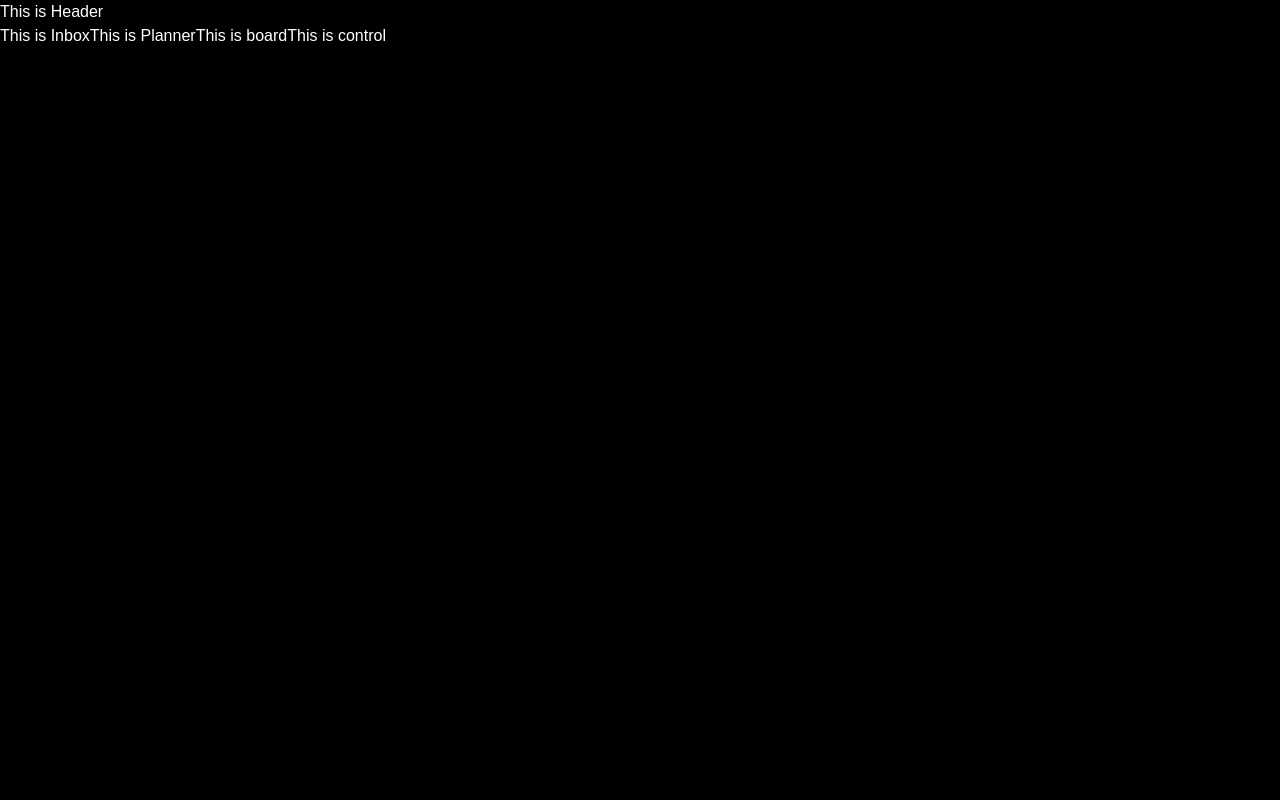
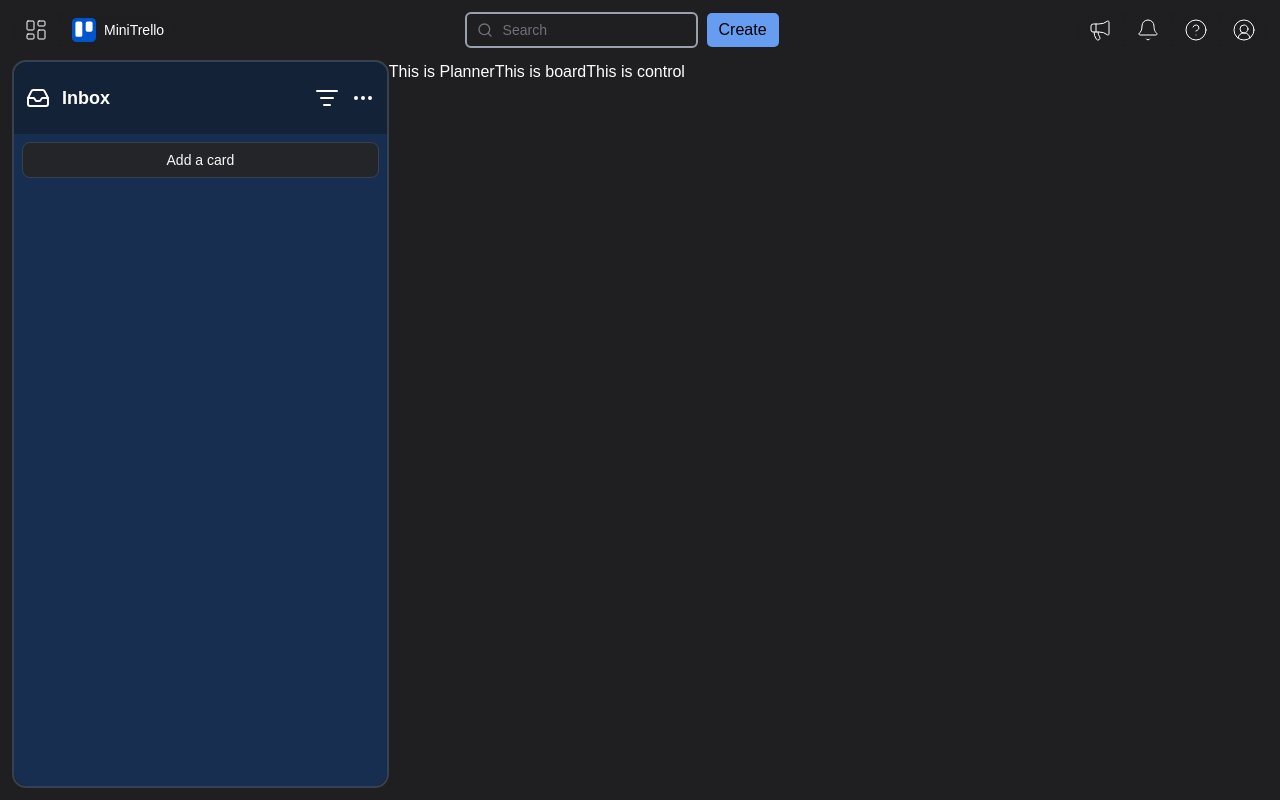
Before and after one commit to AbdallaAlhag/mini-trello, a React (Vite) app: page / in a window 1280 px wide. Built offline with nearby package versions, Linux system fonts and the light colour scheme.

Commit message:
Add header front end

```diff
--- a/package.json
+++ b/package.json
@@ -11,6 +11,7 @@
   },
   "dependencies": {
     "@fontsource-variable/geist": "^5.2.9",
+    "@fontsource-variable/inter": "^5.2.8",
     "@fontsource-variable/roboto": "^5.2.10",
     "@tailwindcss/vite": "^4.3.1",
     "class-variance-authority": "^0.7.1",
--- /dev/null
+++ b/pnpm-workspace.yaml
@@ -0,0 +1,2 @@
+minimumReleaseAgeExclude:
+  - lucide-react@1.21.0
--- a/src/App.tsx
+++ b/src/App.tsx
@@ -6,9 +6,9 @@ import { Control } from "./components/features/control";
 
 function App() {
   return (
-    <div className="fixed inset-0 w-screen h-screen bg-black text-white antialiased m-0 p-0 flex flex-col">
+    <div className="fixed inset-0 w-screen h-screen bg-[#1F1F21] text-white antialiased m-0 p-3 flex flex-col gap-3">
       <Header />
-      <main className="flex">
+      <main className="flex h-full">
         <Inbox />
         <Planner />
         <Board />
--- a/src/components/features/header/index.tsx
+++ b/src/components/features/header/index.tsx
@@ -1,3 +1,77 @@
+import { Button } from "@/components/ui/button";
+import { Input } from "@/components/ui/input";
+import {
+  Bell,
+  CircleQuestionMark,
+  CircleUserRound,
+  LayoutDashboard,
+  Megaphone,
+  Search,
+  SquareKanban,
+} from "lucide-react";
+
 export function Header() {
-  return <p>This is Header</p>;
+  const iconStyle = "size-6 stroke-1";
+  return (
+    <div className="flex items-center justify-between">
+      <div className="flex">
+        <Button variant="trello" size="trelloNav">
+          <LayoutDashboard className={iconStyle} />
+        </Button>
+        <Button variant="trello" size="trelloNav">
+          <svg
+            role="img"
+            viewBox="0 0 24 24"
+            className="size-6 mr-2"
+            xmlns="http://w3.org"
+          >
+            <title>Trello</title>
+            {/* 1. Main Outer Container - Filled Blue */}
+            <path
+              fill="#0055cc"
+              d="M19.43 0H4.57A4.58 4.58 0 0 0 0 4.57v14.86A4.58 4.58 0 0 0 4.57 24h14.86A4.58 4.58 0 0 0 24 19.43V4.57A4.58 4.58 0 0 0 19.43 0z"
+            />
+            {/* 2. Left Short Column - Filled White */}
+            <path
+              fill="#ffffff"
+              d="M8.57 3.43H5.15A1.72 1.72 0 0 0 3.43 5.15v12a1.72 1.72 0 0 0 1.72 1.72h3.42a1.72 1.72 0 0 0 1.72-1.72v-12a1.72 1.72 0 0 0-1.72-1.72z"
+            />
+            {/* 3. Right Tall Column - Filled White */}
+            <path
+              fill="#ffffff"
+              d="M18.85 3.43h-3.42a1.72 1.72 0 0 0-1.72 1.72v6.85a1.72 1.72 0 0 0 1.72 1.72h3.42a1.72 1.72 0 0 0 1.72-1.72V5.15a1.72 1.72 0 0 0-1.72-1.72z"
+            />
+          </svg>
+          <span>MiniTrello</span>
+        </Button>
+      </div>
+      <div className="flex">
+        <div className="relative w-full max-w-sm">
+          <Search className="absolute left-3 top-1/2 h-4 w-4 -translate-y-1/2 text-muted-foreground pointer-events-none" />
+          <Input
+            type="search"
+            placeholder="Search"
+            className="w-full pl-9 pr-3 py-2 rounded-sm bg-transparent border-2 border-gray-400 text-sm text-white focus-visible:border-blue-300 focus-visible:ring-0 focus-visible:ring-offset-0 placeholder:text-muted-foreground"
+          />
+        </div>
+        <Button className="bg-[#669DF1] hover:bg-[#86B0FF] rounded-sm mx-2 text-black font-normal text-md">
+          Create
+        </Button>
+      </div>
+      <div className="flex">
+        <Button variant="trello" size="trelloNav">
+          <Megaphone className="size-6 stroke-1" />
+        </Button>
+        <Button variant="trello" size="trelloNav">
+          <Bell className="size-6 stroke-1" />
+        </Button>
+        <Button variant="trello" size="trelloNav">
+          <CircleQuestionMark className="size-6 stroke-1" />
+        </Button>
+        <Button variant="trello" size="trelloNav">
+          <CircleUserRound className="size-6 stroke-1 " />
+        </Button>
+      </div>
+    </div>
+  );
 }
--- a/src/components/features/inbox/index.tsx
+++ b/src/components/features/inbox/index.tsx
@@ -1,3 +1,26 @@
+import { Button } from "@/components/ui/button";
+import { Ellipsis, Inbox as InboxIcon, ListFilter } from "lucide-react";
+// scroll area
 export function Inbox() {
-  return <p>This is Inbox</p>;
+  const cards = ["hw", "run", "fix car", "film edit"];
+  return (
+    <div className="flex flex-col border-2 border-solid border-gray-700 rounded-xl w-[30%]">
+      <header className="flex items-center justify-between bg-[#142238] rounded-t-xl h-20">
+        <div className="flex p-3 gap-3 items-center">
+          <InboxIcon />
+          <span className="font-bold text-lg">Inbox</span>
+        </div>
+        <div className="flex p-3 gap-3">
+          <ListFilter />
+          <Ellipsis />
+        </div>
+      </header>
+      {/* scroll area, add card button, then create cards component */}
+      <main className="bg-[#182E51] h-full rounded-b-xl flex flex-col p-2">
+        <Button className="bg-[#242528] border border-gray-700!">
+          Add a card
+        </Button>
+      </main>
+    </div>
+  );
 }
--- a/src/components/ui/button.tsx
+++ b/src/components/ui/button.tsx
@@ -1,11 +1,11 @@
-import * as React from "react"
-import { cva, type VariantProps } from "class-variance-authority"
-import { Slot } from "radix-ui"
+import * as React from "react";
+import { cva, type VariantProps } from "class-variance-authority";
+import { Slot } from "radix-ui";
 
-import { cn } from "@/lib/utils"
+import { cn } from "@/lib/utils";
 
 const buttonVariants = cva(
-  "group/button inline-flex shrink-0 items-center justify-center rounded-4xl border border-transparent bg-clip-padding text-sm font-medium whitespace-nowrap transition-all outline-none select-none focus-visible:border-ring focus-visible:ring-3 focus-visible:ring-ring/30 active:not-aria-[haspopup]:translate-y-px disabled:pointer-events-none disabled:opacity-50 aria-invalid:border-destructive aria-invalid:ring-3 aria-invalid:ring-destructive/20 dark:aria-invalid:border-destructive/50 dark:aria-invalid:ring-destructive/40 [&_svg]:pointer-events-none [&_svg]:shrink-0 [&_svg:not([class*='size-'])]:size-4",
+  "cursor-pointer group/button inline-flex shrink-0 items-center justify-center rounded-md border border-transparent bg-clip-padding text-sm font-medium whitespace-nowrap transition-all outline-none select-none focus-visible:border-ring focus-visible:ring-3 focus-visible:ring-ring/30 active:not-aria-[haspopup]:translate-y-px disabled:pointer-events-none disabled:opacity-50 aria-invalid:border-destructive aria-invalid:ring-3 aria-invalid:ring-destructive/20 dark:aria-invalid:border-destructive/50 dark:aria-invalid:ring-destructive/40 [&_svg]:pointer-events-none [&_svg]:shrink-0 [&_svg:not([class*='size-'])]:size-4",
   {
     variants: {
       variant: {
@@ -19,6 +19,8 @@ const buttonVariants = cva(
         destructive:
           "bg-destructive/10 text-destructive hover:bg-destructive/20 focus-visible:border-destructive/40 focus-visible:ring-destructive/20 dark:bg-destructive/20 dark:hover:bg-destructive/30 dark:focus-visible:ring-destructive/40",
         link: "text-primary underline-offset-4 hover:underline",
+        trello:
+          " text-white font-normal border-none rounded-[3px] shadow-none backdrop-blur-sm transition-all duration-150 ease-in-out hover:bg-white/30 active:bg-white/40 [&_svg]:text-white",
       },
       size: {
         default:
@@ -30,14 +32,15 @@ const buttonVariants = cva(
         "icon-xs": "size-6 [&_svg:not([class*='size-'])]:size-3",
         "icon-sm": "size-8",
         "icon-lg": "size-10",
+        trelloNav: "h-8 px-3 py-1.5 text-[14px]",
       },
     },
     defaultVariants: {
       variant: "default",
       size: "default",
     },
-  }
-)
+  },
+);
 
 function Button({
   className,
@@ -47,9 +50,9 @@ function Button({
   ...props
 }: React.ComponentProps<"button"> &
   VariantProps<typeof buttonVariants> & {
-    asChild?: boolean
+    asChild?: boolean;
   }) {
-  const Comp = asChild ? Slot.Root : "button"
+  const Comp = asChild ? Slot.Root : "button";
 
   return (
     <Comp
@@ -59,7 +62,7 @@ function Button({
       className={cn(buttonVariants({ variant, size, className }))}
       {...props}
     />
-  )
+  );
 }
 
-export { Button, buttonVariants }
+export { Button, buttonVariants };
--- /dev/null
+++ b/src/components/ui/input.tsx
@@ -0,0 +1,19 @@
+import * as React from "react"
+
+import { cn } from "@/lib/utils"
+
+function Input({ className, type, ...props }: React.ComponentProps<"input">) {
+  return (
+    <input
+      type={type}
+      data-slot="input"
+      className={cn(
+        "h-9 w-full min-w-0 rounded-3xl border border-transparent bg-input/50 px-3 py-1 text-base transition-[color,box-shadow,background-color] outline-none file:inline-flex file:h-7 file:border-0 file:bg-transparent file:text-sm file:font-medium file:text-foreground placeholder:text-muted-foreground focus-visible:border-ring focus-visible:ring-3 focus-visible:ring-ring/30 disabled:pointer-events-none disabled:cursor-not-allowed disabled:opacity-50 aria-invalid:border-destructive aria-invalid:ring-3 aria-invalid:ring-destructive/20 md:text-sm dark:aria-invalid:border-destructive/50 dark:aria-invalid:ring-destructive/40",
+        className
+      )}
+      {...props}
+    />
+  )
+}
+
+export { Input }
--- a/src/index.css
+++ b/src/index.css
@@ -3,12 +3,13 @@
 @import "shadcn/tailwind.css";
 @import "@fontsource-variable/geist";
 @import "@fontsource-variable/roboto";
+@import "@fontsource-variable/inter";
 
 @custom-variant dark (&:is(.dark *));
 
 @theme inline {
-  --font-heading: var(--font-sans);
-  --font-sans: "Roboto Variable", sans-serif;
+  --font-heading: 'Inter Variable', sans-serif;
+  --font-sans: 'Geist Variable', sans-serif;
   --color-sidebar-ring: var(--sidebar-ring);
   --color-sidebar-border: var(--sidebar-border);
   --color-sidebar-accent-foreground: var(--sidebar-accent-foreground);
@@ -51,71 +52,72 @@
 
 :root {
   --background: oklch(1 0 0);
-  --foreground: oklch(0.145 0 0);
+  --foreground: oklch(0.141 0.005 285.823);
   --card: oklch(1 0 0);
-  --card-foreground: oklch(0.145 0 0);
+  --card-foreground: oklch(0.141 0.005 285.823);
   --popover: oklch(1 0 0);
-  --popover-foreground: oklch(0.145 0 0);
-  --primary: oklch(0.488 0.243 264.376);
-  --primary-foreground: oklch(0.97 0.014 254.604);
+  --popover-foreground: oklch(0.141 0.005 285.823);
+  --primary: oklch(0.21 0.006 285.885);
+  --primary-foreground: oklch(0.985 0 0);
   --secondary: oklch(0.967 0.001 286.375);
   --secondary-foreground: oklch(0.21 0.006 285.885);
-  --muted: oklch(0.97 0 0);
-  --muted-foreground: oklch(0.556 0 0);
-  --accent: oklch(0.488 0.243 264.376);
-  --accent-foreground: oklch(0.97 0.014 254.604);
+  --muted: oklch(0.967 0.001 286.375);
+  --muted-foreground: oklch(0.552 0.016 285.938);
+  --accent: oklch(0.21 0.006 285.885);
+  --accent-foreground: oklch(0.985 0 0);
   --destructive: oklch(0.577 0.245 27.325);
-  --border: oklch(0.922 0 0);
-  --input: oklch(0.922 0 0);
-  --ring: oklch(0.708 0 0);
-  --chart-1: oklch(0.865 0.127 207.078);
-  --chart-2: oklch(0.715 0.143 215.221);
-  --chart-3: oklch(0.609 0.126 221.723);
-  --chart-4: oklch(0.52 0.105 223.128);
-  --chart-5: oklch(0.45 0.085 224.283);
+  /* --border: oklch(0.922 0 0); */
+  --border: oklch(0.92 0.004 286.32);
+  --input: oklch(0.92 0.004 286.32);
+  --ring: oklch(0.705 0.015 286.067);
+  --chart-1: oklch(0.809 0.105 251.813);
+  --chart-2: oklch(0.623 0.214 259.815);
+  --chart-3: oklch(0.546 0.245 262.881);
+  --chart-4: oklch(0.488 0.243 264.376);
+  --chart-5: oklch(0.424 0.199 265.638);
   --radius: 0.625rem;
   --sidebar: oklch(0.985 0 0);
-  --sidebar-foreground: oklch(0.145 0 0);
-  --sidebar-primary: oklch(0.546 0.245 262.881);
-  --sidebar-primary-foreground: oklch(0.97 0.014 254.604);
-  --sidebar-accent: oklch(0.97 0 0);
-  --sidebar-accent-foreground: oklch(0.205 0 0);
-  --sidebar-border: oklch(0.922 0 0);
-  --sidebar-ring: oklch(0.708 0 0);
+  --sidebar-foreground: oklch(0.141 0.005 285.823);
+  --sidebar-primary: oklch(0.21 0.006 285.885);
+  --sidebar-primary-foreground: oklch(0.985 0 0);
+  --sidebar-accent: oklch(0.967 0.001 286.375);
+  --sidebar-accent-foreground: oklch(0.21 0.006 285.885);
+  --sidebar-border: oklch(0.92 0.004 286.32);
+  --sidebar-ring: oklch(0.705 0.015 286.067);
 }
 
 .dark {
-  --background: oklch(0.145 0 0);
+  --background: oklch(0.141 0.005 285.823);
   --foreground: oklch(0.985 0 0);
-  --card: oklch(0.205 0 0);
+  --card: oklch(0.21 0.006 285.885);
   --card-foreground: oklch(0.985 0 0);
-  --popover: oklch(0.205 0 0);
+  --popover: oklch(0.21 0.006 285.885);
   --popover-foreground: oklch(0.985 0 0);
-  --primary: oklch(0.424 0.199 265.638);
-  --primary-foreground: oklch(0.97 0.014 254.604);
+  --primary: oklch(0.92 0.004 286.32);
+  --primary-foreground: oklch(0.21 0.006 285.885);
   --secondary: oklch(0.274 0.006 286.033);
   --secondary-foreground: oklch(0.985 0 0);
-  --muted: oklch(0.269 0 0);
-  --muted-foreground: oklch(0.708 0 0);
-  --accent: oklch(0.424 0.199 265.638);
-  --accent-foreground: oklch(0.97 0.014 254.604);
+  --muted: oklch(0.274 0.006 286.033);
+  --muted-foreground: oklch(0.705 0.015 286.067);
+  --accent: oklch(0.92 0.004 286.32);
+  --accent-foreground: oklch(0.21 0.006 285.885);
   --destructive: oklch(0.704 0.191 22.216);
   --border: oklch(1 0 0 / 10%);
   --input: oklch(1 0 0 / 15%);
-  --ring: oklch(0.556 0 0);
-  --chart-1: oklch(0.865 0.127 207.078);
-  --chart-2: oklch(0.715 0.143 215.221);
-  --chart-3: oklch(0.609 0.126 221.723);
-  --chart-4: oklch(0.52 0.105 223.128);
-  --chart-5: oklch(0.45 0.085 224.283);
-  --sidebar: oklch(0.205 0 0);
+  --ring: oklch(0.552 0.016 285.938);
+  --chart-1: oklch(0.809 0.105 251.813);
+  --chart-2: oklch(0.623 0.214 259.815);
+  --chart-3: oklch(0.546 0.245 262.881);
+  --chart-4: oklch(0.488 0.243 264.376);
+  --chart-5: oklch(0.424 0.199 265.638);
+  --sidebar: oklch(0.21 0.006 285.885);
   --sidebar-foreground: oklch(0.985 0 0);
-  --sidebar-primary: oklch(0.623 0.214 259.815);
-  --sidebar-primary-foreground: oklch(0.97 0.014 254.604);
-  --sidebar-accent: oklch(0.269 0 0);
+  --sidebar-primary: oklch(0.488 0.243 264.376);
+  --sidebar-primary-foreground: oklch(0.985 0 0);
+  --sidebar-accent: oklch(0.274 0.006 286.033);
   --sidebar-accent-foreground: oklch(0.985 0 0);
   --sidebar-border: oklch(1 0 0 / 10%);
-  --sidebar-ring: oklch(0.556 0 0);
+  --sidebar-ring: oklch(0.552 0.016 285.938);
 }
 
 @layer base {
--- a/tsconfig.app.json
+++ b/tsconfig.app.json
@@ -20,7 +20,6 @@
     "noUnusedParameters": true,
     "erasableSyntaxOnly": true,
     "noFallthroughCasesInSwitch": true,
-    "baseUrl": ".",
     "paths": {
       "@/*": ["./src/*"]
     }
```
Also changed, not shown: src/components/ui/scroll-area.tsx (added, +53 -0 lines), components.json, 2 other files (tests, documents, lock files or other folders).
